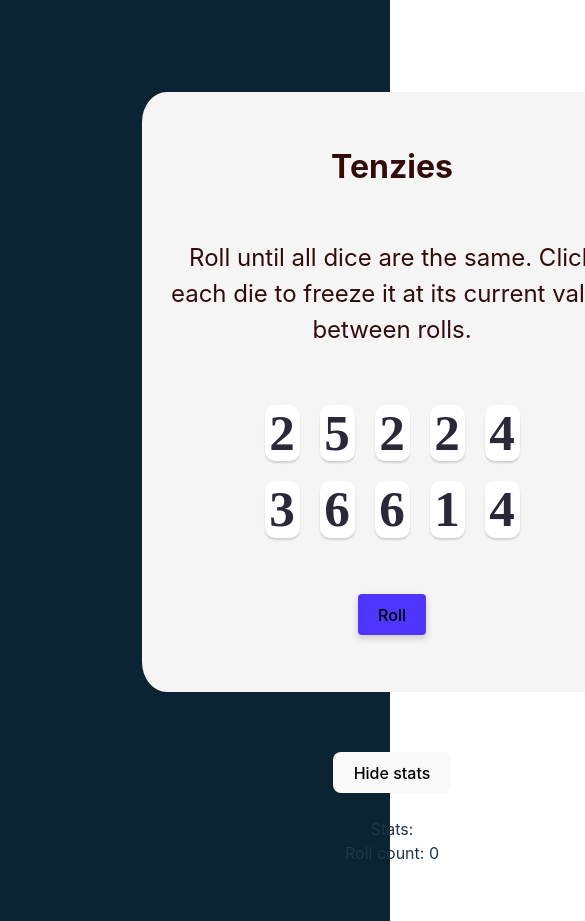
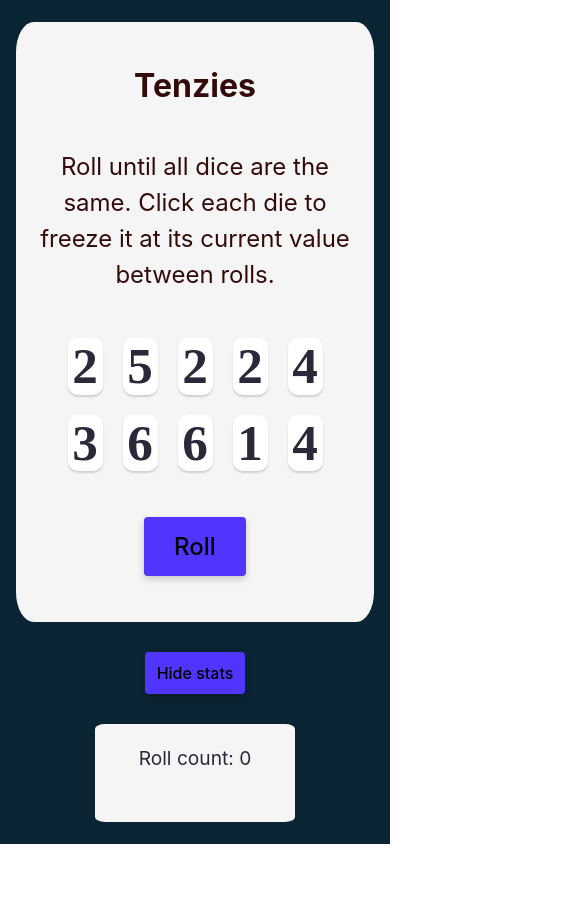
Before and after one commit to Rolzix/tenzies, a React (Vite) app: page / in a window 390 px wide. Shown: the top 921 px of the page, 585 px wide, since content can reach past the window. After the commit the page ends 844 px from the top, so only its background shows below. Built offline with nearby package versions, Linux system fonts and the light colour scheme.

Commit message:
Enhanced stats component. Improved layout responsiveness.

```diff
--- a/src/App.css
+++ b/src/App.css
@@ -1,7 +1,8 @@
 #root {
   max-width: 1280px;
+  min-width: 20px;
   margin: 0 auto;
-  padding: 2rem;
+  padding: 1rem;
   text-align: center;
 }
 
@@ -17,11 +18,12 @@ body {
 
 main {
   display: flex;
+  flex-direction: column;
   margin: 100px, auto;
   align-items: center;
   justify-content: center;
-  width: 720px;
-  height: 720px;
+  max-width: 720px;
+  /* height: 720px; */
 }
 .instructions {
   font-family: "Inter", sans-serif;
@@ -39,7 +41,8 @@ main {
   margin: 30px, 20px;
   border-radius: 5%;
   background-color: #f5f5f5;
-  width: 500px;
+  min-width: 300px;
+  max-width: 500px;
   height: 600px;
 }
 
@@ -81,6 +84,7 @@ main {
   background: #5035ff;
   box-shadow: 0px 3.2px 7.68px rgba(0, 0, 0, 0.18);
   border-radius: 3.81277px;
+  font-size: 1.5rem;
 }
 
 .button--roll:focus {
@@ -95,3 +99,33 @@ main {
   background-color: #59e391;
   color: white;
 }
+
+.button--stats {
+  background: #5035ff;
+  box-shadow: 0px 3.2px 7.68px rgba(0, 0, 0, 0.18);
+  border-radius: 3.81277px;
+  width: 100px;
+  margin: 30px 0px;
+  padding: 10px;
+}
+
+.stats {
+  display: flex;
+  color: #2b283a;
+  font-size: 1.2rem;
+  justify-content: space-evenly;
+  align-items: center;
+  /* margin: 30px, 100px; */
+  border-radius: 5%;
+  background-color: #f5f5f5;
+  width: 200px;
+  height: 150px;
+}
+
+.statsContainer {
+  display: flex;
+  flex-direction: column;
+  justify-content: center;
+  align-items: center;
+  height: 200px;
+}
--- a/src/App.jsx
+++ b/src/App.jsx
@@ -7,7 +7,6 @@ import "./App.css";
 
 let startTime = new Date().getTime();
 let endTime = Infinity;
-let stats = true;
 
 function App() {
   function allNewDice() {
@@ -22,6 +21,7 @@ function App() {
   const [dice, setDice] = useState(allNewDice());
   const [tenzies, setTenzies] = useState(false);
   const [count, setCount] = useState(0);
+  const [stats, setStats] = useState(true);
   const [highScores, setHighScores] = useState(
     JSON.parse(localStorage.getItem("highScores")) || {
       highScore: Infinity.toString(),
@@ -103,11 +103,16 @@ function App() {
       return newDice;
     });
     if (tenzies) {
+      // New game starts here
       console.log("new dice!");
       setDice(allNewDice());
       setCount(0);
       startTime = new Date().getTime();
     }
+  }
+
+  function toggleStats() {
+    setStats(!stats);
   }
 
   return (
@@ -124,10 +129,15 @@ function App() {
             {tenzies ? "New Game" : "Roll"}
           </button>
         </section>
+
+        {tenzies && <Confetti />}
       </main>
-      <button>{stats ? "Hide stats" : "Show stats"}</button>
-      {stats && <Stats count={count} highScores={highScores} />}
-      {tenzies && <Confetti />}
+      <div className="statsContainer">
+        <button className="button--stats" onClick={toggleStats}>
+          {stats ? "Hide stats" : "Show stats"}
+        </button>
+        {stats && <Stats count={count} highScores={highScores} />}
+      </div>
     </div>
   );
 }
--- a/src/components/Stats.jsx
+++ b/src/components/Stats.jsx
@@ -1,17 +1,19 @@
 import React from "react";
 export default function Stats(props) {
   return (
-    <div>
-      <br />
-      Stats:
-      <br /> Roll count: {props.count}
+    <div className="stats">
+      {/* Stats: */}
+      Roll count: {props.count}
       <br />
       {props.highScores.highScore < Infinity ? (
         <>Best luck: {props.highScores.highScore} rolls</>
       ) : null}
       <br />
       {props.highScores.bestTime < Infinity ? (
-        <>Fastest game: {props.highScores.bestTime} seconds</>
+        <>
+          Fastest game:
+          <br /> {props.highScores.bestTime} seconds
+        </>
       ) : null}
     </div>
   );
```
